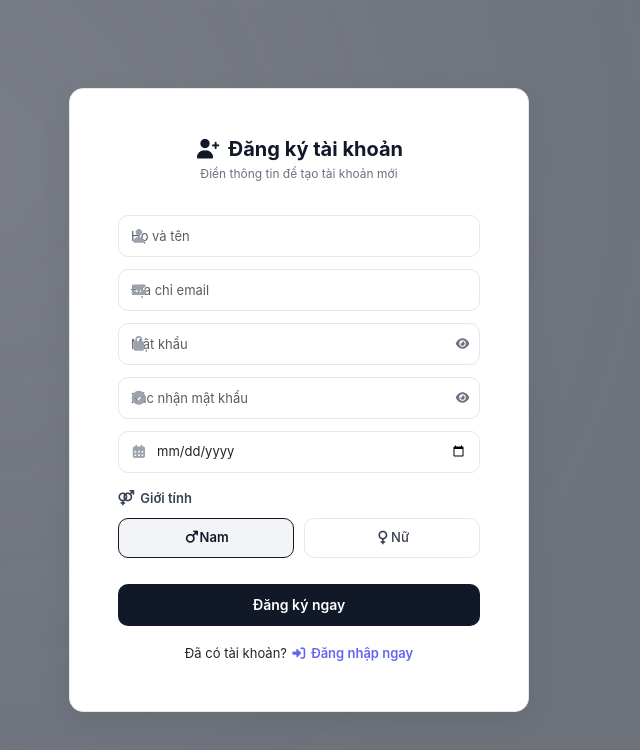
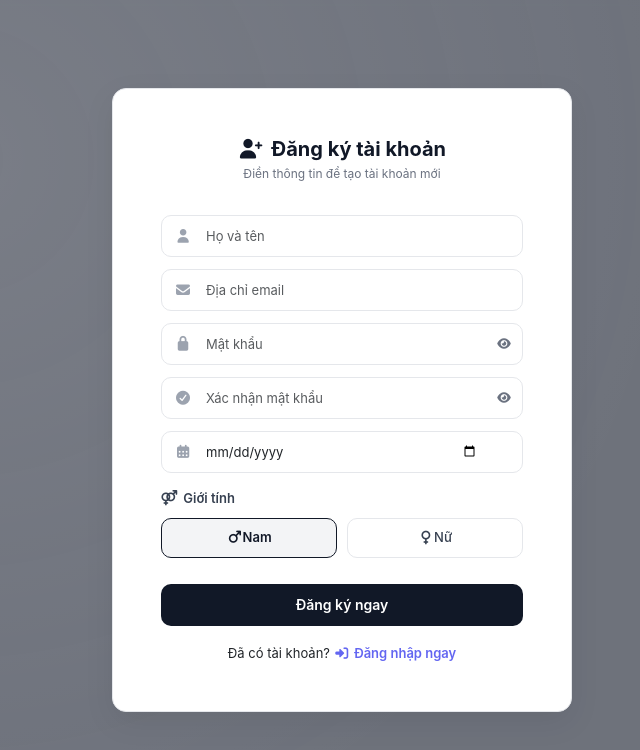
Before and after one commit to Cnatro/medigo-ui, a React (Vite) app: page /register in a window 1280 px wide. Shown: the top 750 px of the page, without its empty margins (298-938 px from the left). Built offline with nearby package versions, Linux system fonts and the light colour scheme; no server answers.

Commit message:
send mail

```diff
--- a/package.json
+++ b/package.json
@@ -16,6 +16,7 @@
     "axios": "^1.15.0",
     "bootstrap": "^5.3.8",
     "date-fns": "^4.1.0",
+    "firebase": "^12.13.0",
     "react": "^19.2.4",
     "react-bootstrap": "^2.10.10",
     "react-dom": "^19.2.4",
--- a/src/api/axiosClient.ts
+++ b/src/api/axiosClient.ts
@@ -1,18 +1,19 @@
-import axios from "axios";
+/* eslint-disable @typescript-eslint/no-explicit-any */
+import axios from 'axios';
 
 const baseURL = import.meta.env.VITE_API_BASE_URL;
 
 const axiosClient = axios.create({
   baseURL,
   headers: {
-    "Content-Type": "application/json",
+    'Content-Type': 'application/json',
   },
 });
 
 // REQUEST: attach token
 axiosClient.interceptors.request.use(
   (config) => {
-    const token = sessionStorage.getItem("token");
+    const token = sessionStorage.getItem('token');
 
     if (token) {
       config.headers.Authorization = `Bearer ${token}`;
@@ -20,7 +21,7 @@ axiosClient.interceptors.request.use(
 
     return config;
   },
-  (error) => Promise.reject(error)
+  (error) => Promise.reject(error),
 );
 
 // RESPONSE: handle auth error
@@ -28,12 +29,16 @@ axiosClient.interceptors.response.use(
   (response) => response,
   (error) => {
     if (error.response?.status === 401) {
-      sessionStorage.removeItem("token");
-      window.location.href = "/login";
+      sessionStorage.removeItem('token');
+      window.location.href = '/login';
     }
 
     return Promise.reject(error);
-  }
+  },
 );
 
+export const authApi = {
+  googleLogin: (idToken: any) => axiosClient.post('/auth/google-login', { idToken }),
+};
+
 export default axiosClient;
--- /dev/null
+++ b/src/api/firebase.ts
@@ -0,0 +1,17 @@
+import { initializeApp } from 'firebase/app';
+import { getAuth, GoogleAuthProvider } from 'firebase/auth';
+
+const firebaseConfig = {
+  apiKey: import.meta.env.VITE_API_KEY,
+  authDomain: import.meta.env.VITE_AUTH_DOMAIN,
+  projectId: import.meta.env.VITE_PROJECT_ID,
+  storageBucket: import.meta.env.VITE_STORAGE_BUCKET,
+  messagingSenderId: import.meta.env.VITE_MESSAGING_SENDER_ID,
+  appId: import.meta.env.VITE_APP_ID,
+  measurementId: import.meta.env.VITE_MEASUREMENT_ID,
+};
+
+const app = initializeApp(firebaseConfig);
+
+export const auth = getAuth(app);
+export const googleProvider = new GoogleAuthProvider();
--- a/src/modules/admin/services/adminService.ts
+++ b/src/modules/admin/services/adminService.ts
@@ -105,7 +105,7 @@ export const adminService = {
   },
 
   getSpecialties: async () => {
-    const res = await axiosClient.get(`/specialties`);
+    const res = await axiosClient.get(`/specialties/all`);
     return res.data.data;
   },
   registerUser: async (payload: any) => {
--- a/src/modules/auth/LoginPage.tsx
+++ b/src/modules/auth/LoginPage.tsx
@@ -6,7 +6,7 @@ import { useAuth } from '../../shared/components/AuthContext';
 import ScreenLoading from '../../shared/utils/loading';
 
 const LoginPage: React.FC = () => {
-  const { login, isLoading } = useAuth();
+  const { login, isLoading, googleLogin } = useAuth();
 
   const [email, setEmail] = useState('');
   const [password, setPassword] = useState('');
@@ -79,7 +79,7 @@ const LoginPage: React.FC = () => {
             <span>HOẶC TIẾP TỤC VỚI</span>
           </div>
 
-          <Button variant="light" className="google-btn w-100">
+          <Button variant="light" className="google-btn w-100" onClick={googleLogin}>
             <img
               src="https://www.svgrepo.com/show/355037/google.svg"
               alt="google"
--- a/src/modules/auth/RegisterPage.tsx
+++ b/src/modules/auth/RegisterPage.tsx
@@ -66,7 +66,7 @@ const RegisterPage: React.FC = () => {
         <div className="register-wrapper">
           <div className="container">
             <div className="row justify-content-center">
-              <div className="col-lg-6 col-md-8">
+              <div className="col-lg-6 col-md-8 justify-content-center d-flex">
                 <div className="card register-card p-4 p-md-5">
                   <div className="register-header">
                     <h3>
--- a/src/modules/auth/styles/register.css
+++ b/src/modules/auth/styles/register.css
@@ -62,45 +62,53 @@
 /* INPUT */
 .input-group-custom {
   position: relative;
-  margin-bottom: 14px;
+  display: flex;
+  align-items: center;
 }
 
 .input-group-custom .input-icon {
   position: absolute;
-  left: 12px;
+  left: 14px;
   top: 50%;
   transform: translateY(-50%);
   color: #9ca3af;
   font-size: 14px;
+  width: 16px;
+  height: 16px;
+  z-index: 5;
+  display: flex;
+  align-items: center;
+  justify-content: center;
+  pointer-events: none;
 }
 
 .input-group-custom .form-control {
   width: 100%;
-  height: 44px;
-  padding: 0 12px 0 38px;
+  height: 48px;
+  padding-left: 44px !important;
+  padding-right: 44px !important;
   border-radius: 10px;
   border: 1px solid #e5e7eb;
   font-size: 14px;
-  outline: none;
-  transition: 0.2s ease;
-  background: #fff;
+  line-height: 48px;
+  box-sizing: border-box;
 }
 
-.input-group-custom .form-control:focus {
-  border-color: #6366f1;
-  box-shadow: 0 0 0 3px rgba(99, 102, 241, 0.15);
-}
-
-/* PASSWORD TOGGLE */
 .toggle-password {
   position: absolute;
-  right: 10px;
+  right: 14px;
   top: 50%;
   transform: translateY(-50%);
+  width: 18px;
+  height: 18px;
+  border: none;
   background: transparent;
-  border: none;
   color: #9ca3af;
-  cursor: pointer;
+  z-index: 5;
+
+  display: flex;
+  align-items: center;
+  justify-content: center;
 }
 
 /* DATE FIX (IMPORTANT) */
--- /dev/null
+++ b/src/shared/auth/loginGoogle.ts
@@ -0,0 +1,13 @@
+import { signInWithPopup } from 'firebase/auth';
+import { auth, googleProvider } from '../../api/firebase';
+
+export const loginWithGoogle = async () => {
+  googleProvider.setCustomParameters({
+    prompt: 'select_account',
+  });
+
+  const result = await signInWithPopup(auth, googleProvider);
+  const idToken = await result.user.getIdToken();
+
+  return idToken;
+};
--- a/src/shared/components/AuthContext.tsx
+++ b/src/shared/components/AuthContext.tsx
@@ -11,6 +11,8 @@ import {
   type RegisterPayload,
 } from '../../modules/auth/authService';
 import { handleApiError } from '../utils/error';
+import { authApi } from '../../api/axiosClient';
+import { loginWithGoogle } from '../auth/loginGoogle';
 
 interface PatientProfile {
   id: string;
@@ -44,6 +46,7 @@ interface AuthContextType {
   logout: () => void;
   fetchCurrentUser: () => Promise<void>;
   updateCurrentUser: (formData: FormData) => Promise<void>;
+  googleLogin: () => Promise<void>;
 }
 
 const AuthContext = createContext<AuthContextType | null>(null);
@@ -73,6 +76,29 @@ export const AuthProvider = ({ children }: { children: React.ReactNode }) => {
       setError(null);
 
       const res = await loginApi(data);
+
+      if (res.status === 200) {
+        sessionStorage.setItem('token', res.data.data.access_token);
+
+        await fetchCurrentUser();
+
+        navigate('/');
+      }
+    } catch (err: any) {
+      const msg = handleApiError(err);
+      setError(msg);
+    } finally {
+      setIsLoading(false);
+    }
+  };
+
+  const googleLogin = async () => {
+    try {
+      setIsLoading(true);
+      setError(null);
+      const idToken = await loginWithGoogle();
+
+      const res = await authApi.googleLogin(idToken);
 
       if (res.status === 200) {
         sessionStorage.setItem('token', res.data.data.access_token);
@@ -147,6 +173,7 @@ export const AuthProvider = ({ children }: { children: React.ReactNode }) => {
         logout,
         fetchCurrentUser,
         updateCurrentUser,
+        googleLogin,
       }}
     >
       {children}
```
Also changed, not shown: 1 other file (tests, documents, lock files or other folders).
